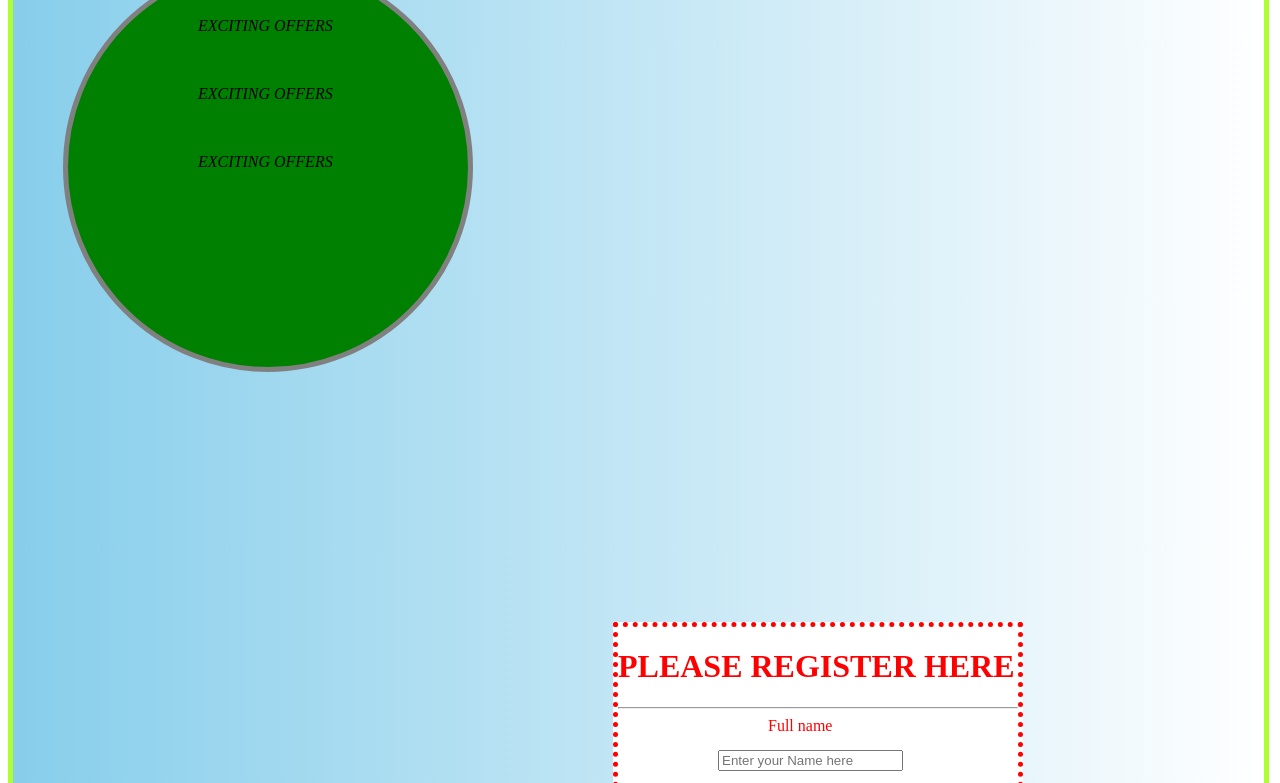
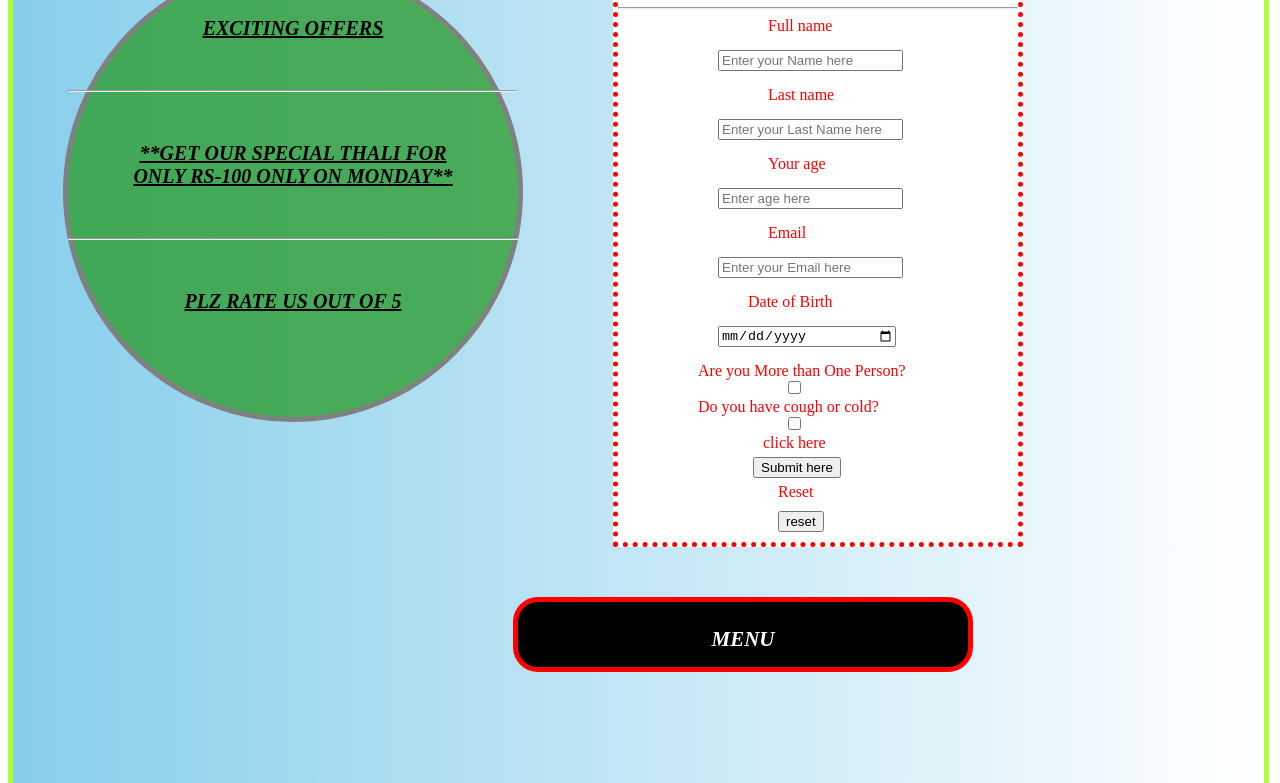
Before and after one commit to Chintu5268/css_handson2, a plain HTML site: page index.html in a window 1280 px wide. Shown: the part 466-1249 px from the top of the page. Drawn offline with Linux system fonts and the light colour scheme.

Commit message:
ading menu div and applying margin

```diff
--- a/css/style.css
+++ b/css/style.css
@@ -2,10 +2,8 @@
   border: 5px solid greenyellow;
   background: linear-gradient(to right, skyblue, white);
   width: 99%;
-  height: auto;
-
-
-
+  height:5000px;
+  display: block;
 }
 
 .box1 {
@@ -55,7 +53,6 @@
   margin-right: 25px;
   margin-top: -150px;
   padding-right: 71px;
-
 }
 
 .Contact-form {
@@ -64,7 +61,7 @@
   height: auto;
   background-color: #fff;
   color: red;
-  margin: 50px 600px;
+  margin: -750px 600px;
 }
 
 .form input {
@@ -103,15 +100,47 @@ button {
   margin: 10px 160px;
 }
 
-
 .circle {
-  width: 400px;
-  height: 400px;
-  background-color: green;
+  width: 450px;
+  height: 450px;
+  background-color: rgba(42, 155, 42, 0.76);
   border: 5px solid grey;
   border-radius: 50%;
   margin: 250px 50px;
 }
-.p1{margin: 50px 130px;}
-.p2{margin: 50px 130px;}
-.p3{margin: 50px 130px;}
+.p1 {
+  margin: 50px 130px;
+  font-size: 20px;
+  font-weight: bold;
+  text-decoration: underline;
+  text-align: center;
+
+}
+.p2 {
+  margin: 50px 60px;
+  font-size: 20px;
+  font-weight: bold;
+  text-decoration: underline;
+  text-align: center;
+
+}
+.p3 {
+  margin: 50px 60px;
+  font-size: 20px;
+  font-weight: bold;
+  text-decoration: underline;
+  text-align: center;
+
+
+}
+.menu{width: 400px;
+  height: 15px;
+  background-color:black;
+color: #fff;
+border: 5px solid red;
+border-radius: 25px;
+text-align: center;
+margin: 800px 500px;
+padding: 25px;
+font-weight: bolder;
+font-size: 21px;}
--- a/index.html
+++ b/index.html
@@ -29,12 +29,15 @@
     <div class="circle">
       <div class="p1">
         <i>EXCITING OFFERS</i>
+
       </div>
+      <hr>
       <div class="p2">
-        <i>EXCITING OFFERS</i>
+        <i>**GET OUR SPECIAL THALI FOR ONLY RS-100 ONLY ON MONDAY**</i>
       </div>
+      <hr>
       <div class="p3">
-        <i>EXCITING OFFERS</i>
+        <i>PLZ RATE US OUT OF 5</i>
       </div>
     </div>
     <div class="Contact-form">
@@ -71,7 +74,9 @@
         </div>
       </form>
     </div>
-
+    <div class="menu">
+      <i>MENU</i>
+    </div>
 
   </div>
 </body>
```
